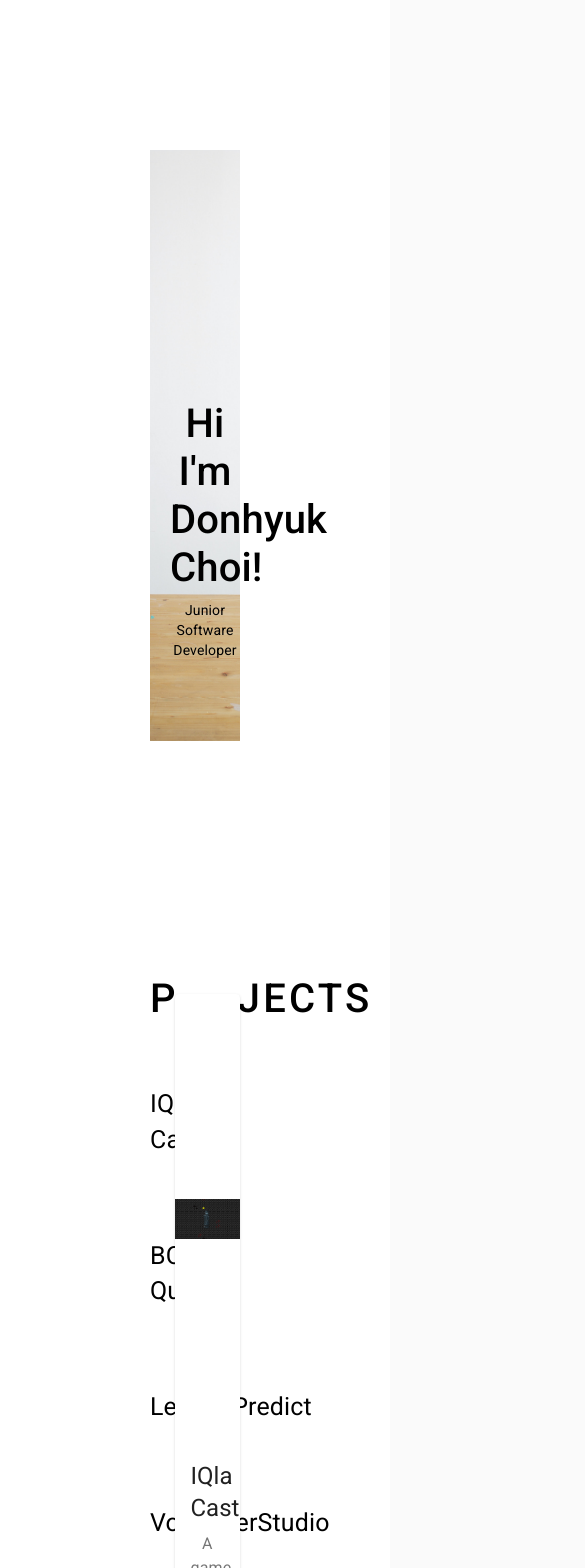
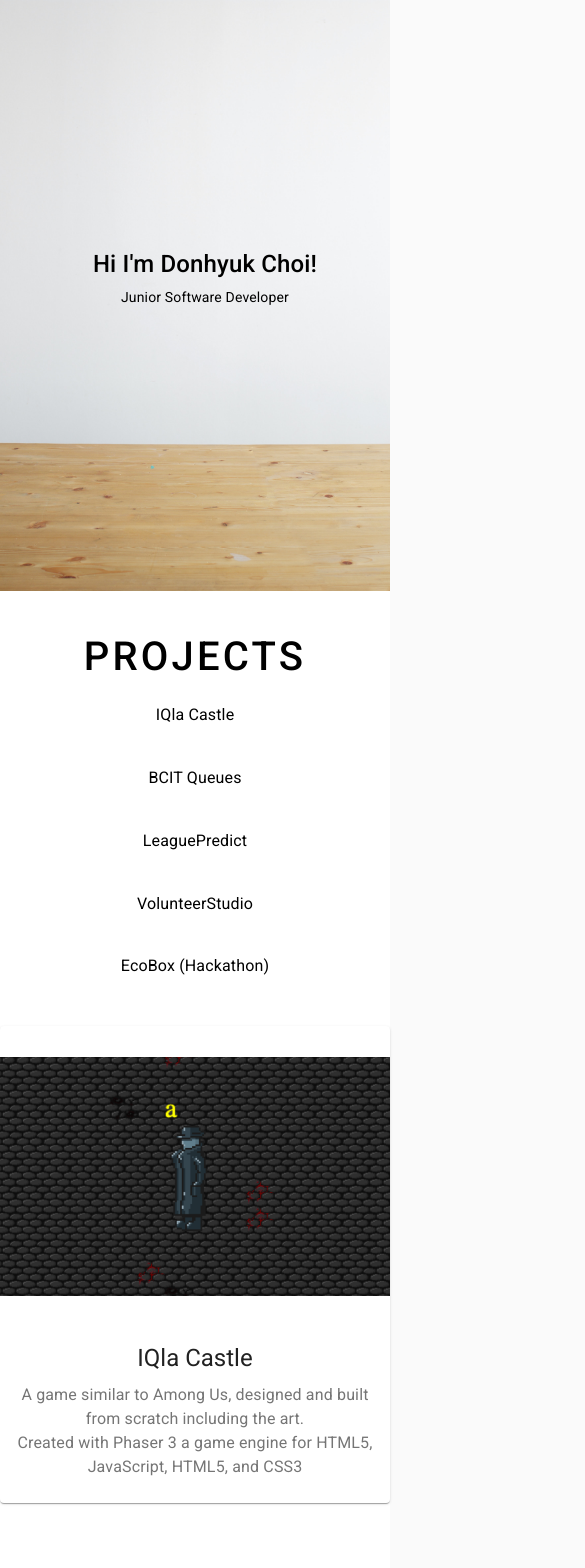
Before and after one commit to MIKECDH/MIKECDH.github.io, a React (Create React App) app: page / in a window 390 px wide. Shown: the top 1568 px of the page, 585 px wide, since content can reach past the window. Built offline with nearby package versions, Linux system fonts and the light colour scheme.

Commit message:
Added Media Query for Phone

```diff
--- a/src/Components/AboutMe/AboutMe.js
+++ b/src/Components/AboutMe/AboutMe.js
@@ -7,13 +7,26 @@ const useStyles = makeStyles((theme) => ({
             letterSpacing: "0.2rem",
         },
         "& h4": {
-            paddingTop: "50px"
+            paddingTop: "50px",
+            ['@media(min-width: 350px)']: {
+                letterSpacing: "0",
+                fontSize: "14pt"
+            }
         },
         "& p": {
             fontSize: "1.2rem",
-            paddingTop: "15px"
+            paddingTop: "15px",
+            ['@media(min-width: 350px)']: {
+                letterSpacing: "0",
+                fontSize: "0.8rem"
+            }
         },
         textAlign: "left",
+        ['@media(min-width: 350px)']: {
+            marginTop: "0",
+            textAlign: "center",
+            padding: "5px"
+        }
     }
 }));
 
--- a/src/Components/Contact/Contact.js
+++ b/src/Components/Contact/Contact.js
@@ -11,11 +11,19 @@ const useStyles = makeStyles((theme) => ({
             marginTop: "30px",
             fontSize: "3.5rem",
             textAlign: "center",
-            letterSpacing: "0.3em"
+            letterSpacing: "0.3em",
+            ['@media(min-width: 350px)']: {
+                fontSzie: "2.5rem",
+                padding: "10px",
+                textAlign: "center"
+            },
         },
         "& a": {
             color: "#0388fc"
-        }
+        },
+        ['@media(min-width: 350px)']: {
+            marginTop: "50px",
+        },
     }
 }));
 
--- a/src/Components/Landing/Landing.js
+++ b/src/Components/Landing/Landing.js
@@ -17,7 +17,10 @@ const useStyles = makeStyles((theme) => ({
         color: '#000',
         fontFamily: "Roboto",
         margin: "0 auto",
-        padding: "150px"
+        padding: "150px",
+        ['@media(min-width: 360px)'] : {
+            padding: 0
+        }
     },
     top: {
         paddingTop: "0",
@@ -32,7 +35,15 @@ const useStyles = makeStyles((theme) => ({
         paddingTop: "250px",
         paddingLeft: "20px",
         margin: "0 auto",
-        color: "Black"
+        color: "Black",
+        ['@media(min-width: 360px)']: {
+            "& h1": {
+                fontSize: "1.5rem"
+            },
+            "& p": {
+                fontSize: "1.rem"
+            }
+        }
     },
     container: {
         height: "auto"
@@ -40,17 +51,26 @@ const useStyles = makeStyles((theme) => ({
     left: {
         marginTop: "10vh",
         height: "100vh",
-        margin: 0
+        margin: 0,
+        ['@media(min-width: 350px)']: {
+            marginTop: "5vh",
+        },
     },
     right: {
         marginTop: "10vh",
         height: "100vh",
-        margin: 0
+        margin: 0,
+        ['@media(min-width: 350px)']: {
+            marginTop: "5vh",
+        },
     },
     middle: {
         marginTop: "10vh",
         height: "50vh",
-        margin: 0
+        margin: 0,
+        ['@media(min-width: 350px)']: {
+            marginTop: "10vh",
+        },
     }
 }));
 
@@ -74,22 +94,22 @@ export default function Landing() {
             </div>
 
             <Grid container spacing={0} className={classes.container}>
-                <Grid data-aos="fade-down" item xs={12} className={classes.left}>
+                <Grid data-aos="fade-down" item xs={12} xl={12} className={classes.left}>
                     <ListOfProjects />
                 </Grid>
 
-                <Grid data-aos="fade-in" item xs={12} className={classes.middle}>
+                <Grid data-aos="fade-in" item xs={12} xl={12} className={classes.middle}>
                     <Languages />
                 </Grid>
 
                 <Grid data-aos="fade-out" item xs={12} className={classes.right}>
                     <Grid container spacing={1} justify="center">
-                        <Grid item xs={6}>
+                        <Grid item xs={12} xl={6}>
                             <div>
                                 <AboutMe />
                             </div>
                         </Grid>
-                        <Grid item xs={6}>
+                        <Grid item xs={12} xl={6}>
                             <div>
                                 <img src="../Pictures/mike1.JPG" alt="Donhyuk Choi"></img>
                             </div>
--- a/src/Components/Languages/Languages.js
+++ b/src/Components/Languages/Languages.js
@@ -10,7 +10,14 @@ const useStyles = makeStyles((theme) => ({
         "& i": {
             fontSize: "5rem",
             color: "#0388fc",
+            ['@media(min-width: 350px)']: {
 
+                fontSize: "2rem"
+            }
+        },
+        ['@media(min-width: 350px)']: {
+            textAlign: "center",
+            marginTop: "50px"
         }
     },
     icons: {
@@ -18,8 +25,7 @@ const useStyles = makeStyles((theme) => ({
         flexDirection: "row",
         justifyContent: 'space-evenly',
         alignItems: "center",
-        paddingTop: "10vh"
-
+        paddingTop: "10vh",
     }
 }));
 
--- a/src/Components/Projects/ListOfProjects.js
+++ b/src/Components/Projects/ListOfProjects.js
@@ -10,16 +10,26 @@ const useStyles = makeStyles((theme) => ({
     },
     projectInfo: {
         "& h1": {
-            letterSpacing: "0.2rem"
+            letterSpacing: "0.2rem",
         },
         textAlign: "left",
-        marginTop: "150px"
+        marginTop: "150px",
+        ['@media(min-width: 350px)']: {
+            textAlign: "center",
+            margin: "0",
+            padding: "0",
+        }
     },
     projectList: {
         "& li": {
             paddingTop: "40px",
             paddingBottom: "40px",
             fontSize: "1.3em",
+            ['@media(min-width: 350px)']: {
+                paddingTop: "0",
+                fontSize: "1rem",
+                textAlign: "center"
+            },
             "&:hover": {
                 fontWeight: "bold"
             },
@@ -50,7 +60,7 @@ export default function ListOfProjects() {
     return (
         <div className={classes.root}>
             <Grid container spacing={1} >
-                <Grid item xs={3}>
+                <Grid item xs={12} xl={3}>
                     <div className={classes.projectInfo}>
                         <h1>PROJECTS</h1>
                         <ul className={classes.projectList}>
@@ -58,7 +68,7 @@ export default function ListOfProjects() {
                         </ul>
                     </div>
                 </Grid>
-                <Grid item xs={9}>
+                <Grid item xs={12} xl={9}>
                     <div className={classes.projectCard}>
                         <Projects projects={ProjectInfo[count]} />
                     </div>
--- a/src/Components/Projects/Projects.js
+++ b/src/Components/Projects/Projects.js
@@ -12,12 +12,24 @@ const useStyles = makeStyles((theme) => ({
         textAlign: "center",
         backgroundColor: "#FFF",
         color: 'black',
-        paddingTop: "20vh"
+        paddingTop: "20vh",
+        ['@media(min-width: 350px)']: {
+            padding: "0",
+            margin: "0"
+        }
     },
     media: {
         height: "450px",
         backgroundRepeat: "no-repeat",
-        backgroundSize: "contain"
+        backgroundSize: "contain",
+        ['@media(min-width: 350px)']: {
+            height: "300px"
+        }
+    },
+    info: {
+        ['@media(min-width: 350px)']: {
+
+        }
     }
 }));
 
@@ -32,13 +44,13 @@ export default function Projects({ projects }) {
                     title={projects.title}
                 />
                 <CardContent>
-                    <Typography gutterBottom variant="h5" component="h2">
+                    <Typography gutterBottom variant="h5" component="h2" className={classes.info}>
                         {projects.title}
                     </Typography>
-                    <Typography variant="body1" color="textSecondary" component="p">
+                    <Typography variant="body1" color="textSecondary" component="p" className={classes.info}>
                         {projects.description}
                     </Typography>
-                    <Typography variant="body1" color="textSecondary" component="p">
+                    <Typography variant="body1" color="textSecondary" component="p" className={classes.info}>
                         {projects.description2}
                     </Typography>
                 </CardContent>
```
Also changed, not shown: public/Pictures/bcitQueues1.png (deleted).
